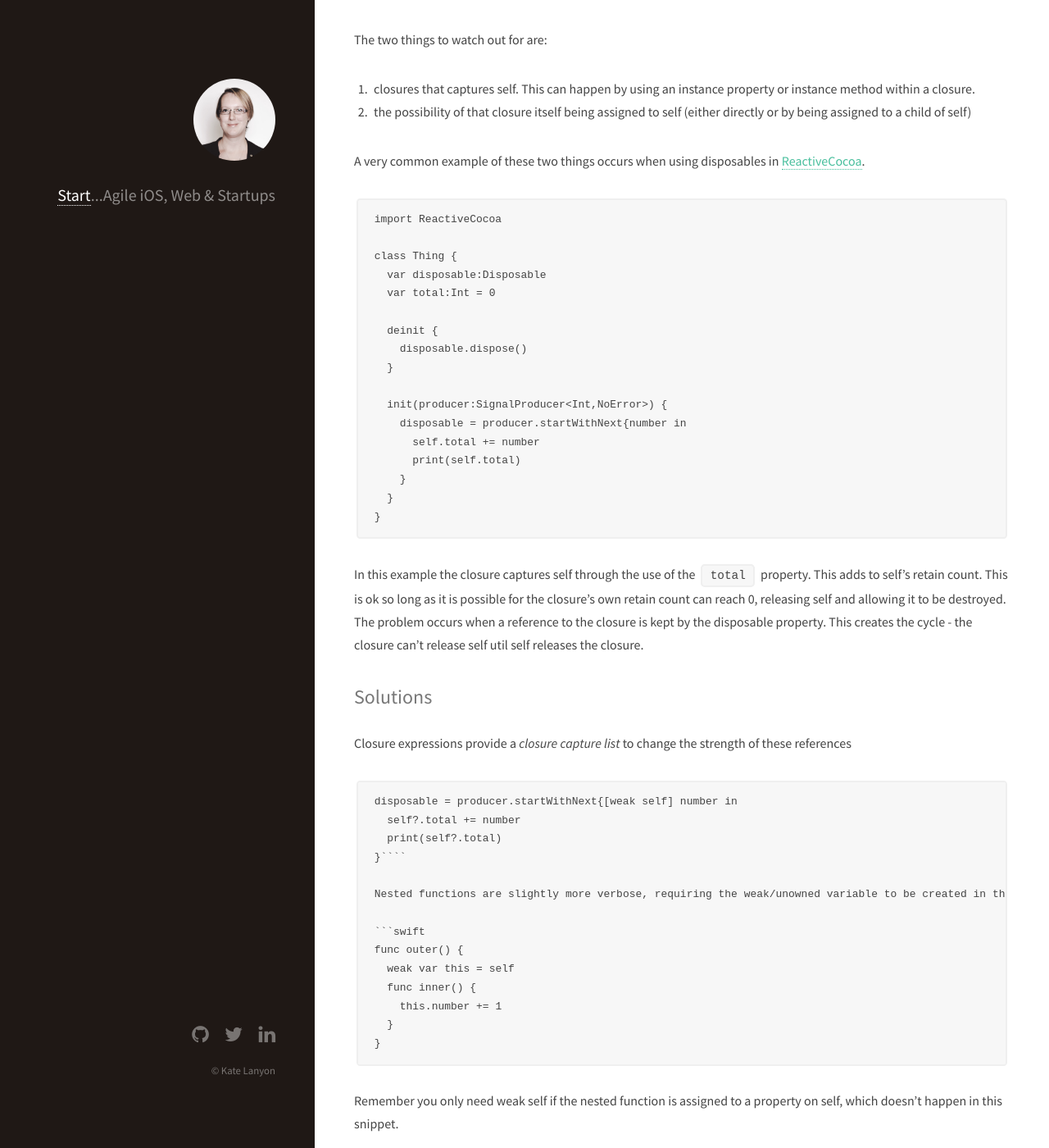
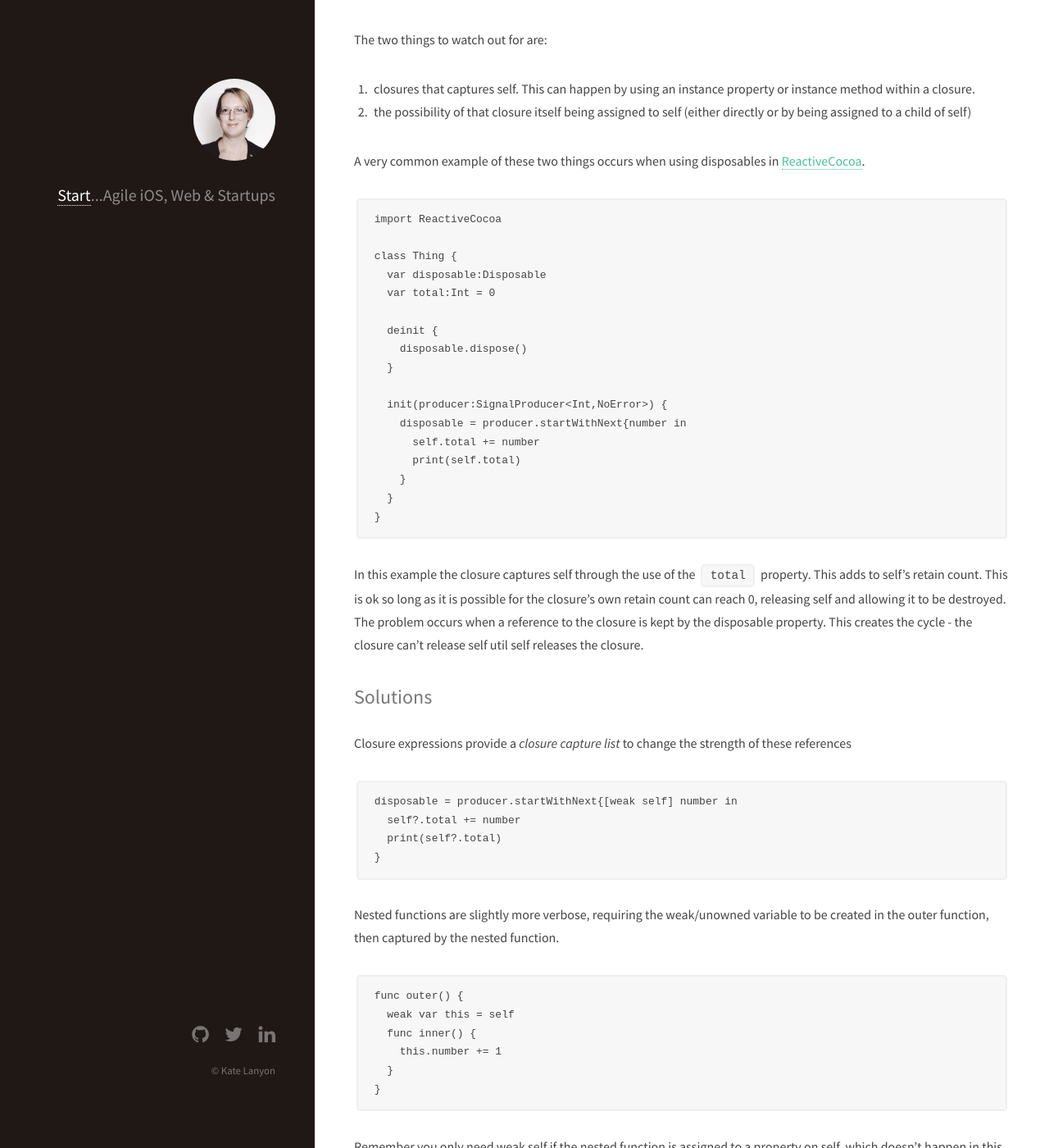
Before and after one commit to katalisha/katalisha.github.io, a Jekyll site: the page built from _posts/2016-01-22-ARC-Swift-closures-and-weak-self.markdown, in a window 1280 px wide and 1400 px high, scrolled down 1955 px. Shown: the whole window at 82% size. Built offline with Jekyll 4.4.1, drawn with Linux system fonts in a browser that asks for light colours.

Commit message:
markdown experiements

`````diff
--- a/_posts/2016-01-22-ARC-Swift-closures-and-weak-self.markdown
+++ b/_posts/2016-01-22-ARC-Swift-closures-and-weak-self.markdown
@@ -78,7 +78,7 @@ The two things to watch out for are:
 
 A very common example of these two things occurs when using disposables in [ReactiveCocoa](https://github.com/ReactiveCocoa/ReactiveCocoa).
 
-```swift
+```
 import ReactiveCocoa
 
 class Thing {
@@ -107,15 +107,16 @@ Solutions
 ---------------------------
 Closure expressions provide a *closure capture list* to change the strength of these references
 
-```swift
+```
 disposable = producer.startWithNext{[weak self] number in
   self?.total += number
   print(self?.total)
-}````
+}
+```
 
 Nested functions are slightly more verbose, requiring the weak/unowned variable to be created in the outer function, then captured by the nested function.
 
-```swift
+```
 func outer() {
   weak var this = self
   func inner() {
`````
